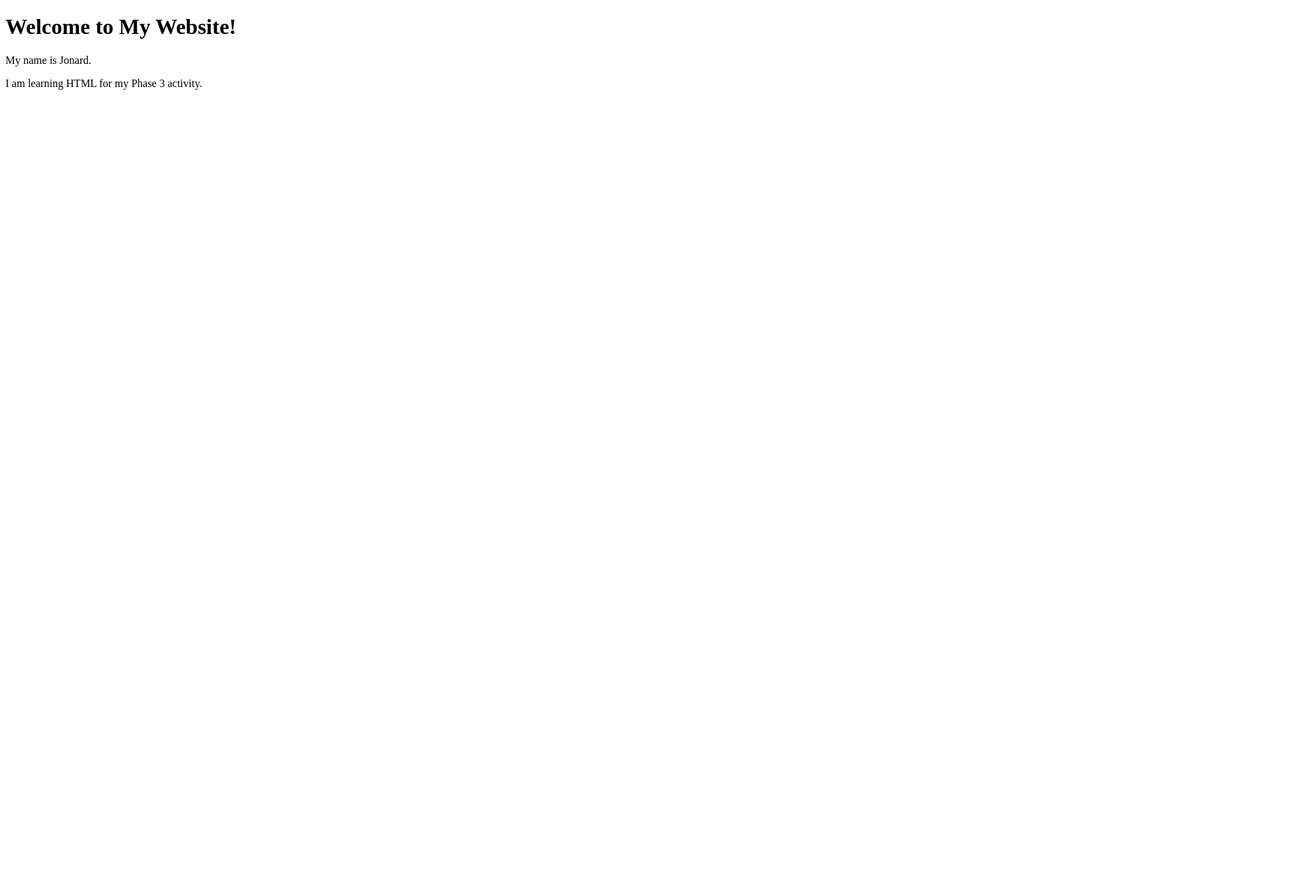
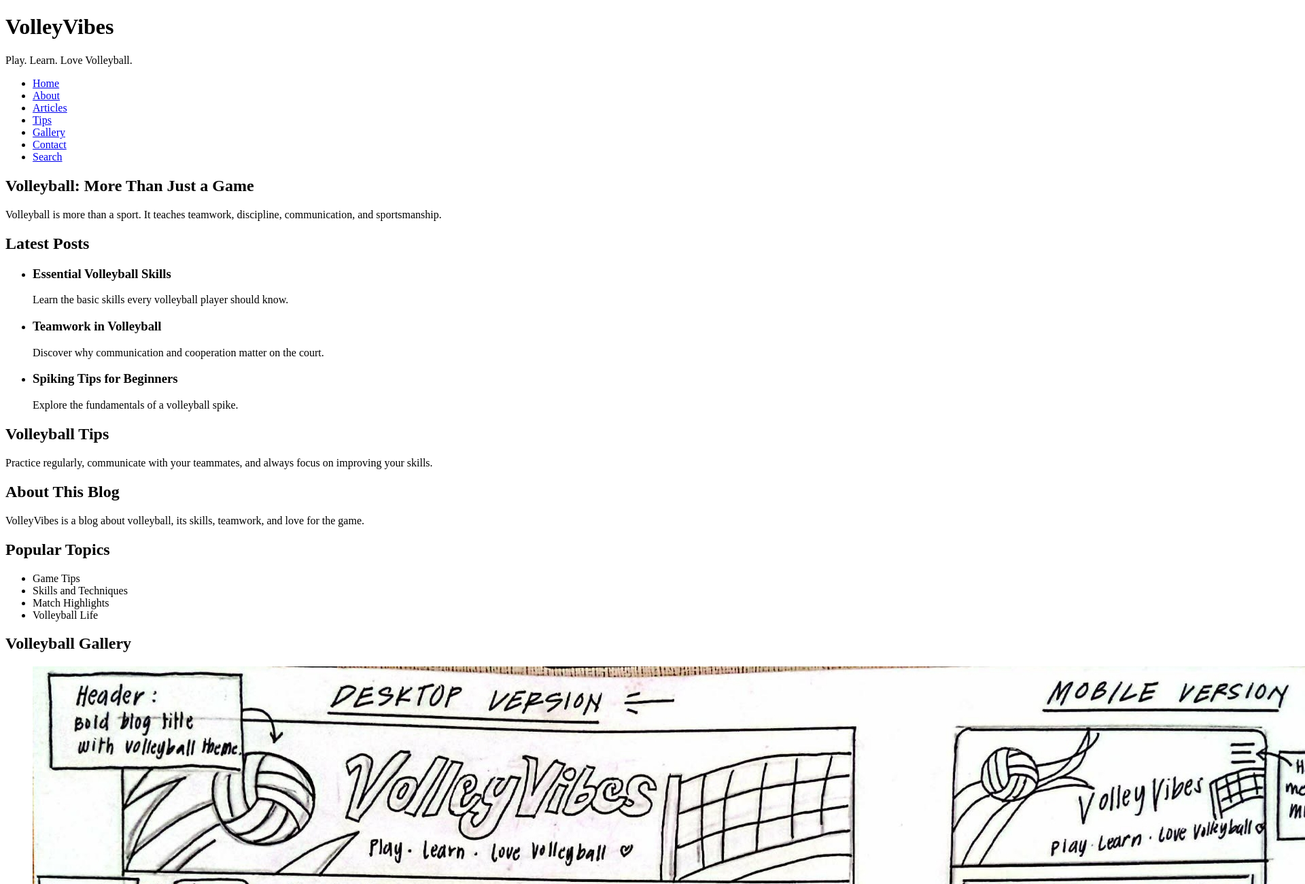
Before and after one commit to luisjonardbuyan-web/phase-3-html-project, a plain HTML site: page index.html in a window 1280 px wide. Shown: the top 1300 px of the page at 68% size, 1920 px wide, since content can reach past the window. Before the commit the page ends 800 px from the top, so only its background shows below. Drawn offline with Linux system fonts and the light colour scheme.

Commit message:
Update VolleyVibes HTML and add volleyball image

```diff
--- a/index.html
+++ b/index.html
@@ -1,25 +1,109 @@
 <!DOCTYPE html>
-<html>
+<html lang="en">
 <head>
     <!-- Learning 4: The head section contains information about the webpage. -->
-    <title>My First HTML Project</title>
+    <meta charset="UTF-8">
+    <meta name="viewport" content="width=device-width, initial-scale=1.0">
+    <title>VolleyVibes | Volleyball Blog</title>
 </head>
 <body>
 
-    <!-- Learning 1: HTML headings use h1 tags. -->
-    <h1>Welcome to My Website!</h1>
+    <!-- HEADER -->
+    <header>
+        <h1>VolleyVibes</h1>
+        <p>Play. Learn. Love Volleyball.</p>
+    </header>
 
-    <!-- Learning 2: Paragraphs use p tags. -->
-    <p>My name is Jonard.</p>
+    <!-- NAVIGATION -->
+    <nav>
+        <ul>
+            <li><a href="#home">Home</a></li>
+            <li><a href="#about">About</a></li>
+            <li><a href="#articles">Articles</a></li>
+            <li><a href="#tips">Tips</a></li>
+            <li><a href="#gallery">Gallery</a></li>
+            <li><a href="#contact">Contact</a></li>
+            <li><a href="#search">Search</a></li>
+        </ul>
+    </nav>
 
-    <!-- Learning 3: HTML helps us create webpages. -->
-    <p>I am learning HTML for my Phase 3 activity.</p>
+    <!-- MAIN CONTENT -->
+    <main>
+
+        <!-- FEATURED ARTICLE -->
+        <section id="home">
+            <article>
+                <h2>Volleyball: More Than Just a Game</h2>
+                <p>Volleyball is more than a sport. It teaches teamwork,
+ discipline, communication, and sportsmanship.</p>
+            </article>
+        </section>
+
+        <!-- LATEST POSTS -->
+        <section id="articles">
+            <h2>Latest Posts</h2>
+<ul>
+    <li>
+        <h3>Essential Volleyball Skills</h3>
+        <p>Learn the basic skills every volleyball player should know.</p>
+    </li>
+
+    <li>
+        <h3>Teamwork in Volleyball</h3>
+        <p>Discover why communication and cooperation matter on the court.</p>
+    </li>
+
+    <li>
+        <h3>Spiking Tips for Beginners</h3>
+        <p>Explore the fundamentals of a volleyball spike.</p>
+    </li>
+</ul>
+        </section>
+
+<!-- VOLLEYBALL TIPS -->
+    <section id="tips">
+        <h2>Volleyball Tips</h2>
+        <p>Practice regularly, communicate with your teammates, and always focus on improving your skills.</p>
+    </section>
+
+        <!-- SIDEBAR -->
+        <aside>
+             <section id="about">
+                 <h2>About This Blog</h2>
+                 <p>VolleyVibes is a blog about volleyball, its skills,
+ teamwork, and love for the game.</p>
+             </section>
+
+    <h2>Popular Topics</h2>
+    <ul>
+        <li>Game Tips</li>
+        <li>Skills and Techniques</li>
+        <li>Match Highlights</li>
+        <li>Volleyball Life</li>
+    </ul>
+        </aside>
+<!-- GALLERY -->
+<section id="gallery">
+    <h2>Volleyball Gallery</h2>
+
+    <figure>
+        <img src="images/volleyball.jpg" alt="Volleyball court ready for a game">
+        <figcaption>A volleyball court prepared for play.</figcaption>
+    </figure>
+
+</section>
+  </main>
+
+    <!-- FOOTER -->
+    <footer>
+        <p>&copy; 2026 VolleyVibes. All rights reserved.</p>
+    </footer>
 
     <!-- Learning 5: The body contains the visible content of a webpage. -->
 
     <!-- Learning 6: The title element sets the webpage title shown in the browser tab. -->
 
-    <!-- Learning 7: Most HTML elements have opening and closing tags. -->
+     <!-- Learning 7: Most HTML elements have opening and closing tags. -->
 
 </body>
 </html>
```
Also changed, not shown: images/volleyball.jpg (added).
